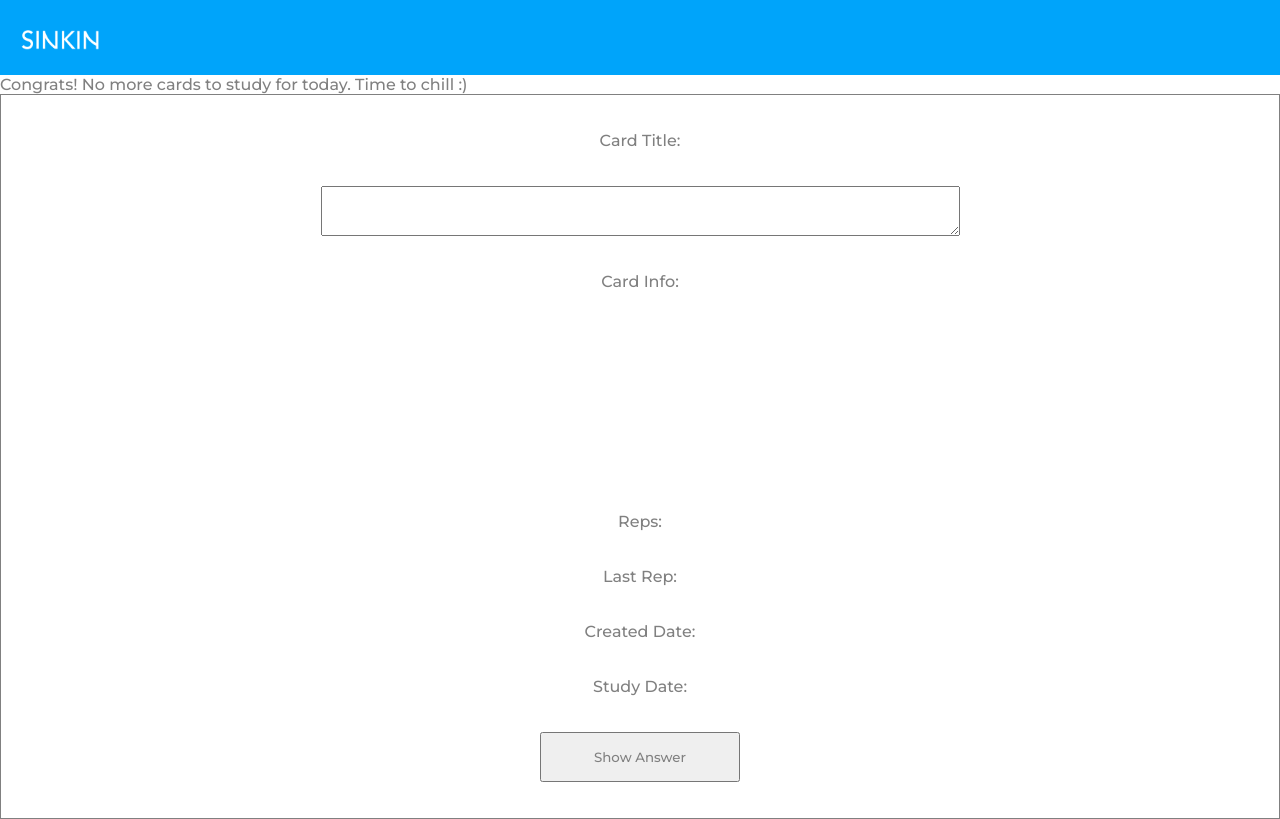
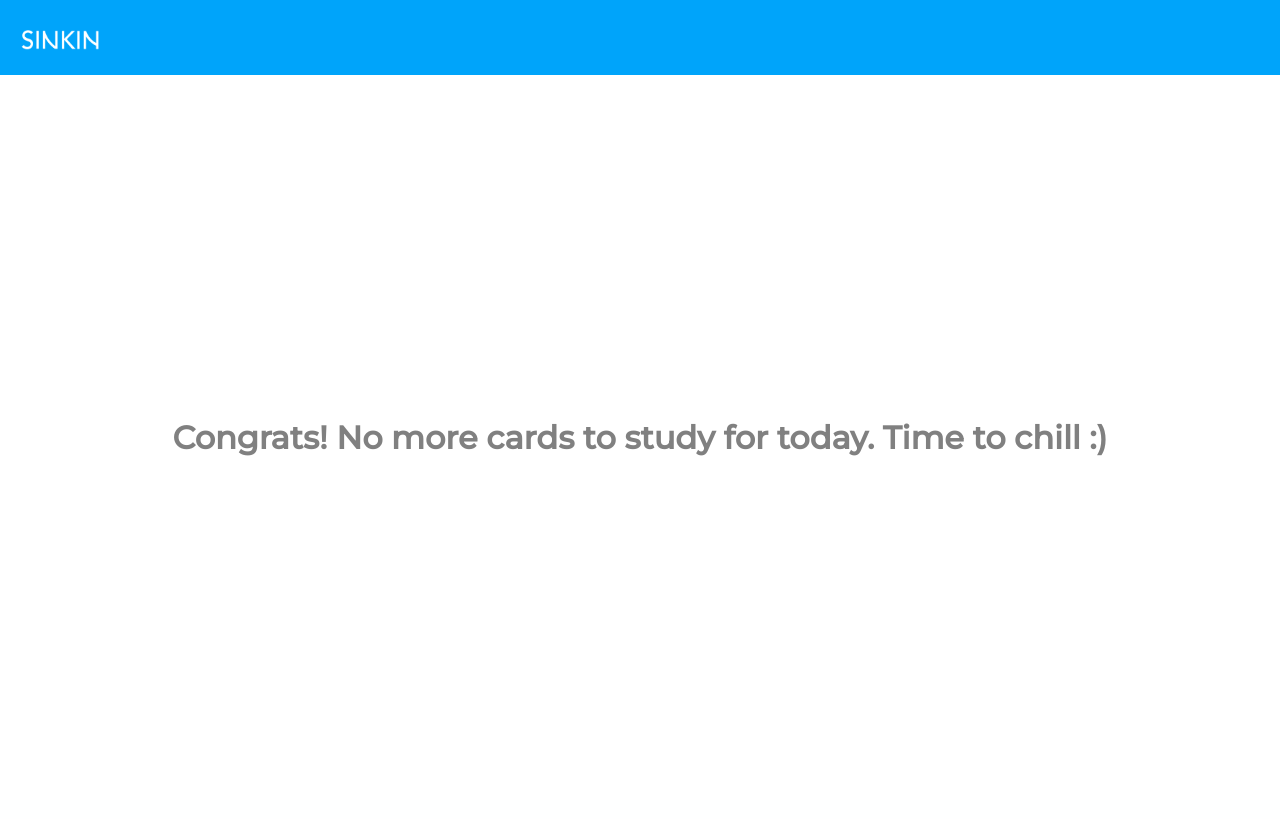
Before and after one commit to abbyryan414/sinkin, a PHP site: page /studyCard.php in a window 1280 px wide. After the commit the page ends 456 px from the top, so only its background shows below. Run offline with PHP 8.4, Linux system fonts and the light colour scheme; the visitor is signed in with stand-in values (Sample User, id 1); tables that the repository leaves empty or names only in its code hold one stand-in row (values such as "Sample post").

Commit message:
when no more cards, it shows a noice h1

```diff
--- a/EditCard.php
+++ b/EditCard.php
@@ -6,9 +6,9 @@ $gen_card_id = (int)$_SESSION['gen_card_id'];
 //Get username and currentpath(before clicking addcard.php)
 $login_username = $_SESSION['username'];
 $current_path = $_SESSION['current_path'];
-echo $gen_card_id;
+// echo $gen_card_id;
 
- echo "login_username: ".$login_username."<br>";
+//  echo "login_username: ".$login_username."<br>";
 // echo "current_path: ".$current_path."<br>";
 
 //import function library
@@ -23,7 +23,7 @@ require_once("phpFiles/db_handler.php");
 $sql = "SELECT * FROM users_cards WHERE username= '$login_username' AND id = $gen_card_id";
 $result = $conn->query($sql);
 $row=$result->fetch_assoc();
-echo $row['deck_or_card_title'];
+// echo $row['deck_or_card_title'];
 
 ?>
 
--- a/Js/script.js
+++ b/Js/script.js
@@ -6,7 +6,7 @@ var antonyms = "";
 var synonyms = "";
 function WordSearch() {
   leword = document.getElementById('searchword').value
-  document.getElementById("deck_or_card_title_area").innerHTML = leword;
+  document.getElementById("deck_or_card_title_area").value = leword;
   if (document.getElementById('Show Definitions').checked == false) {
     get_examples();
   } else {
--- a/css_files/dictionary.css
+++ b/css_files/dictionary.css
@@ -134,3 +134,15 @@ h4 {
   width: 200px;
   height: 50px;
 }
+
+#chill_text_div {
+  position: absolute;
+  width: 100%;
+  height: calc(100% - 75px);
+  display: flex;
+  justify-content: center;
+  align-items: center;
+}
+#chill_text {
+  text-align: center;
+}
--- a/studyCard.php
+++ b/studyCard.php
@@ -14,6 +14,17 @@
   <div id="logo-div">
     <img id="logo" src="images/logo.png" alt="">
   </div>
+  <div id="chill_text_div">
+    <h1 id="chill_text">Congrats! No more cards to study for today. Time to chill :)</h1>
+  </div>
+
+
+<script>
+  var x = document.getElementById("chill_text");
+  x.style.display = "none";
+
+
+</script>
 
 <?php
 
@@ -100,7 +111,13 @@ if ($result->num_rows <= 0) {
           $result = query_and_fetch_result($conn, $sql, $username);
 
           if ($result->num_rows <= 0) {
-            echo "Congrats! No more cards to study for today. Time to chill :)";
+            echo "<script>document.getElementById('chill_text').style.display = 'inline';
+            $(document).ready(function(){
+              var y = document.getElementById('study_div');
+              y.style.display = 'none';
+            })
+            console.log('show');</script>";
+
           }
         }
       }
@@ -145,8 +162,6 @@ if (!is_null($result)) {
 
 
 ?>
-
-
 <script>
   function hide_wrong_and_correct_btn() {
     var x = document.getElementById("wrong_btn");
@@ -156,18 +171,13 @@ if (!is_null($result)) {
 
   }
 </script>
-
 <div id="study_div">
 
     <label for="">Card Title: </label>
-  <textarea class="textarea" name="card_title_area2" id="card_title_area2" cols="20" rows="3">
-    <?php echo $card_title;?>
-  </textarea>
+    <textarea class="textarea" name="card_title_area2" id="card_title_area2" cols="20" rows="3"><?php echo $card_title;?></textarea>
 
     <label for="">Card Info: </label>
-  <textarea class="textarea" name="card_info_area2" id="card_info_area2" cols="20" rows="3">
-    <?php echo $card_info;?>
-  </textarea>
+    <textarea class="textarea" name="card_info_area2" id="card_info_area2" cols="20" rows="3"><?php echo $card_info;?></textarea>
     <label for="">Reps: <?php echo $reps2?></label>
     <label for="">Last Rep: <?php echo $last_rep2;?></label>
 
```
Lines whose indentation alone changed are shown as unchanged.
